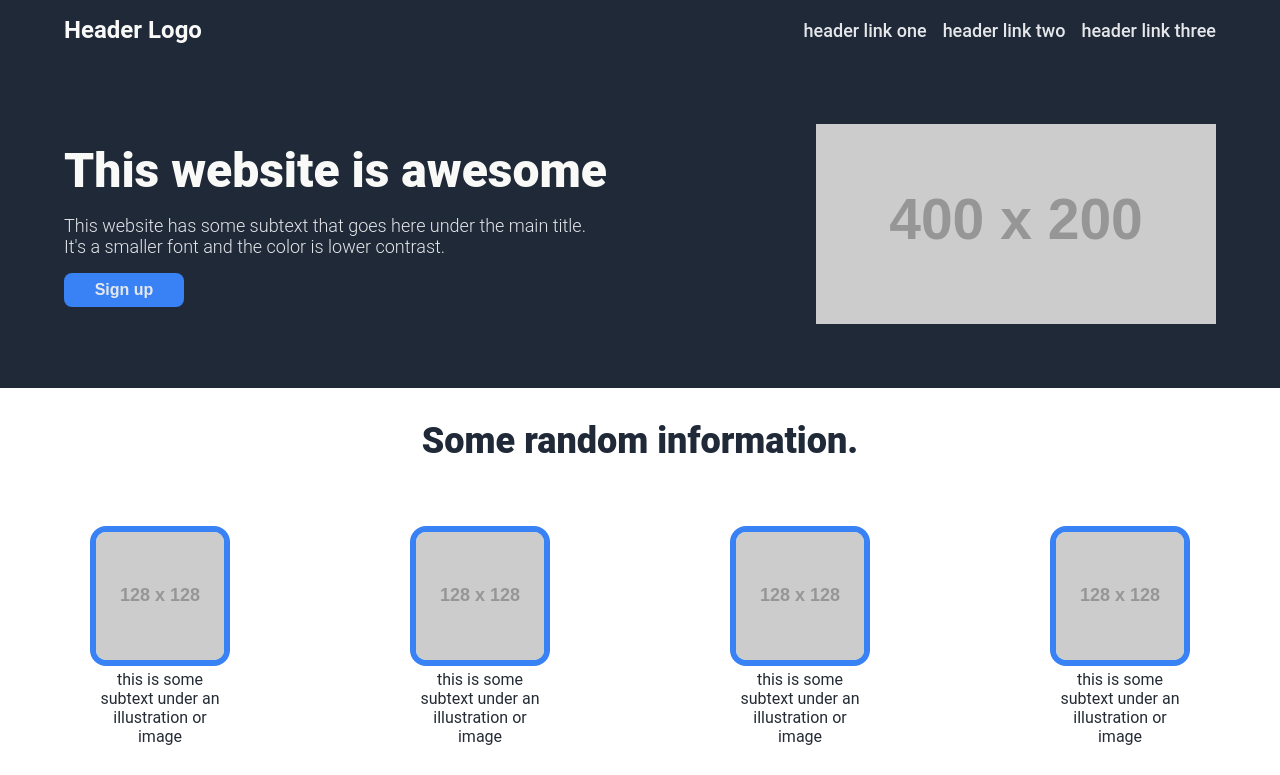
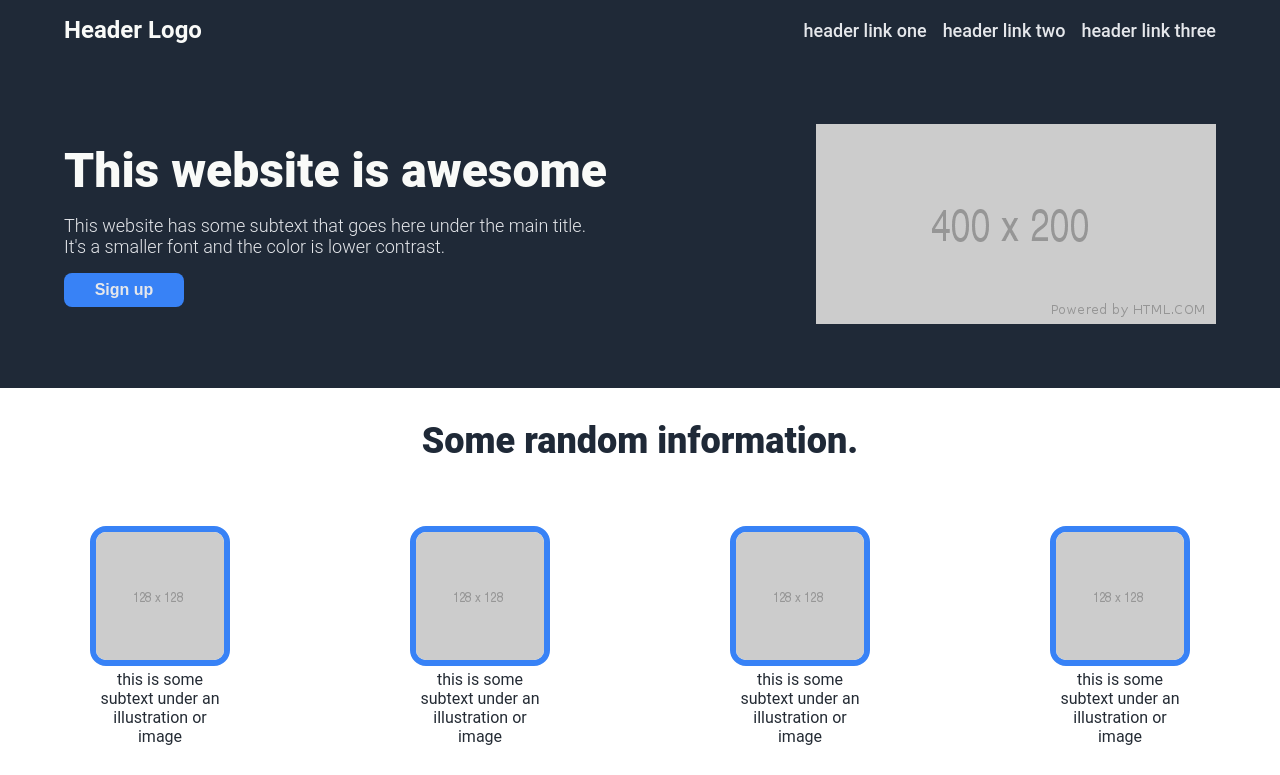
Before and after one commit to proviancy/landing-page, a plain HTML site: page index.html in a window 1280 px wide. Shown: the top 775 px of the page. Drawn offline with Linux system fonts and the light colour scheme; placeholder pictures from the web are drawn by us.

Commit message:
Change external image references to internal

```diff
--- a/index.html
+++ b/index.html
@@ -23,26 +23,26 @@
             <button class="intro-button">Sign up</button>
         </div>
         <div class="intro-right container">
-            <img src="https://via.placeholder.com/400x200">
+            <img src="images/400x200.png">
         </div>
     </div>
     <div class="gallery container vertical">
         <div class="gallery-title">Some random information.</div>
         <div class="gallery-slides container">
             <div class="slide container vertical">
-                <div class="slide-image"><img src="https://via.placeholder.com/128x128"></div>
+                <div class="slide-image"><img src="images/128x128.png"></div>
                 <div class="slide-text">this is some subtext under an illustration or image</div>
             </div>
             <div class="slide container vertical">
-                <div class="slide-image"><img src="https://via.placeholder.com/128x128"></div>
+                <div class="slide-image"><img src="images/128x128.png"></div>
                 <div class="slide-text">this is some subtext under an illustration or image</div>
             </div>
             <div class="slide container vertical">
-                <div class="slide-image"><img src="https://via.placeholder.com/128x128"></div>
+                <div class="slide-image"><img src="images/128x128.png"></div>
                 <div class="slide-text">this is some subtext under an illustration or image</div>
             </div>
             <div class="slide container vertical">
-                <div class="slide-image"><img src="https://via.placeholder.com/128x128"></div>
+                <div class="slide-image"><img src="images/128x128.png"></div>
                 <div class="slide-text">this is some subtext under an illustration or image</div>
             </div>
         </div>
@@ -62,7 +62,7 @@
     </div>
     <div class="footer container">
         <div>
-            Copyright The Odin Project 2021
+            Copyright The Odin Project 2021 ;)
         </div>
     </div>
 </body>
```
Also changed, not shown: images/128x128.png (added), images/400x200.png (added).
